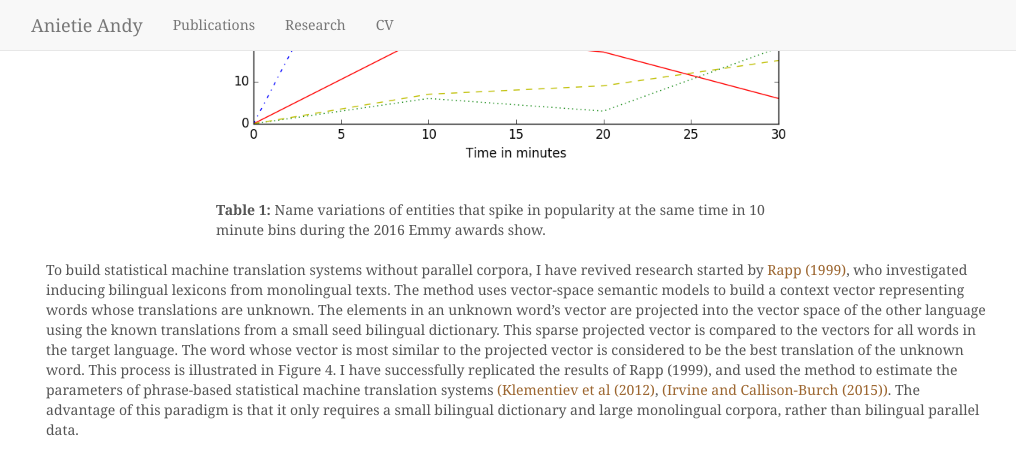
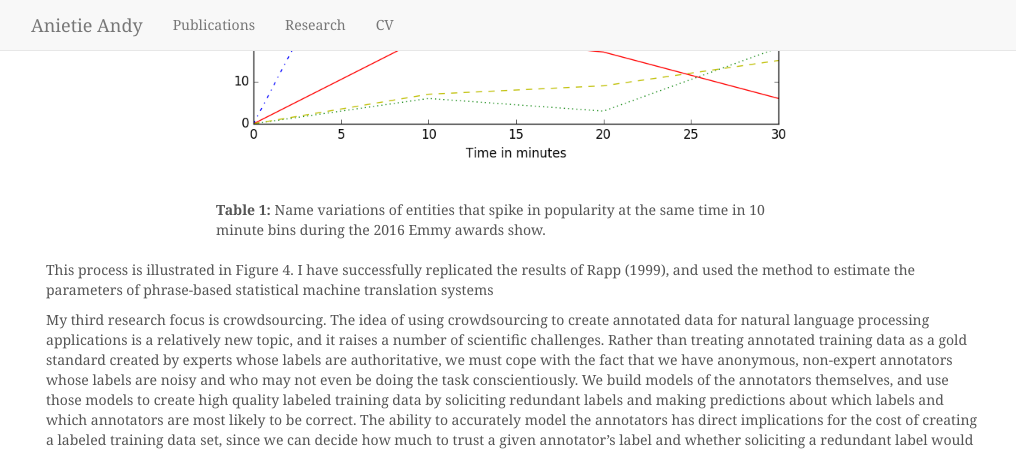
Before and after one commit to anietieandy/anietieandy.github.io, a Jekyll site: the page built from research.md, in a window 1280 px wide and 1400 px high, scrolled down 1336 px. Shown: the top 452 px of the window, without its empty margins (124-1140 px from the left). Built offline with Jekyll 4.4.1, drawn with Linux system fonts in a browser that asks for light colours; nearby versions of some CDN libraries; some of the changed text lies outside the part shown.

Commit message:
updated research.md

```diff
--- a/research.md
+++ b/research.md
@@ -187,40 +187,40 @@
 <!--Like other statistical NLP systems and machine learning applications, the  performance of statistical machine translation improves as more training data is used.   For a few language pairs, we have tremendous amounts of training data --  I created a French-English parallel corpus with nearly 1 billion words on  each side, the DARPA GALE program produced Arabic-English and Chinese-English parallel corpora with 250 million words in each language, and we have somewhere on the order of 50--100 million words worth of parallel data for the official languages of the European Union.  However, for most language pairs, we have comparatively tiny amounts of bilingual training data, which means that current statistical machine translation techniques will not work.  -->
 
 
-To build statistical machine translation systems without parallel corpora, I have revived research started by <a href="http://www.aclweb.org/anthology/P/P99/P99-1067.pdf">Rapp (1999)</a>, who investigated  inducing bilingual lexicons from monolingual texts.  The method uses vector-space semantic models to build a context vector representing words whose  translations are unknown.  The elements in an unknown word's vector are projected into the vector space of the other language using the known translations from a small seed bilingual dictionary.  This sparse projected vector is compared to the vectors for all words in the target language.  The word whose vector is most similar to the projected vector is considered to be the best translation of the unknown word.  This process is illustrated in Figure 4.  I have successfully replicated the results of Rapp (1999), and used the method to estimate the parameters of phrase-based statistical machine translation systems
-<a href="#toward-statistical-machine-translation-without-parallel-corpora">(Klementiev et al (2012)</a>, <a href="#end-to-end-smt-with-zero-or-small-bitexts">(Irvine and Callison-Burch (2015))</a>.  The advantage of this paradigm is that it only requires a small bilingual dictionary and large monolingual corpora, rather than bilingual parallel data.
+<!--To build statistical machine translation systems without parallel corpora, I have revived research started by <a href="http://www.aclweb.org/anthology/P/P99/P99-1067.pdf">Rapp (1999)</a>, who investigated  inducing bilingual lexicons from monolingual texts.  The method uses vector-space semantic models to build a context vector representing words whose  translations are unknown.  The elements in an unknown word's vector are projected into the vector space of the other language using the known translations from a small seed bilingual dictionary.  This sparse projected vector is compared to the vectors for all words in the target language.  The word whose vector is most similar to the projected vector is considered to be the best translation of the unknown word.-->  This process is illustrated in Figure 4.  I have successfully replicated the results of Rapp (1999), and used the method to estimate the parameters of phrase-based statistical machine translation systems
+<!--<a href="#toward-statistical-machine-translation-without-parallel-corpora">(Klementiev et al (2012)</a>, <a href="#end-to-end-smt-with-zero-or-small-bitexts">(Irvine and Callison-Burch (2015))</a>.  The advantage of this paradigm is that it only requires a small bilingual dictionary and large monolingual corpora, rather than bilingual parallel data.-->
 
 
-My students and I have examined combining a diverse set of monolingually-derived signals of translation equivalence ([Irvine and Callison-Burch (2013)](#supervised-bilingual-lexicon-induction)). In addition to vector space models, we have incorporated a diverse set of signals including temporal similarity (Figure 5), orthographic similarity,  and topical similarity.  Table 3 shows examples of the highest ranking English translations of 5 Spanish words for several of our signals of translation equivalence.  Each signal produces different types of errors.(For instance, using topic similarity, *montana, miley*, and *hannah* are ranked highly as candidate translations of the Spanish word *montana*.
-The TV character Hannah Montana is played by actress Miley Cyrus, so the topic similarity between these words makes sense.)
+<!--My students and I have examined combining a diverse set of monolingually-derived signals of translation equivalence ([Irvine and Callison-Burch (2013)](#supervised-bilingual-lexicon-induction)). In addition to vector space models, we have incorporated a diverse set of signals including temporal similarity (Figure 5), orthographic similarity,  and topical similarity.  Table 3 shows examples of the highest ranking English translations of 5 Spanish words for several of our signals of translation equivalence.  Each signal produces different types of errors.(For instance, using topic similarity, *montana, miley*, and *hannah* are ranked highly as candidate translations of the Spanish word *montana*.-->
+<!--The TV character Hannah Montana is played by actress Miley Cyrus, so the topic similarity between these words makes sense.)-->
 
 
-<div class="hidden-sm hidden-xs">
-<div class="pull-right" style="margin-bottom: 20px; width: 50%; max-width: 400px">
-<img src="figures/research-statement/ranked-translations.jpg" alt="Table 3: Examples of translation candidates ranked using contextual  similarity, temporal similarity, orthographic similarity and topic similarity. The correct English translations, when found, are bolded." class="img-responsive" /><br />
-<b>Table 3:</b> Examples of translation candidates ranked using contextual  similarity, temporal similarity, orthographic similarity and topic similarity. The correct English translations, when found, are bolded.
-</div>
-</div>
-<div class="visible-sm visible-xs">
-<div class="pull-right" style="margin-bottom: 20px; width: 100%; max-width: 400px">
-<img src="figures/research-statement/ranked-translations.jpg" alt="Table 3: Examples of translation candidates ranked using contextual  similarity, temporal similarity, orthographic similarity and topic similarity. The correct English translations, when found, are bolded." class="img-responsive" /><br />
-<b>Table 3:</b> Examples of translation candidates ranked using contextual  similarity, temporal similarity, orthographic similarity and topic similarity. The correct English translations, when found, are bolded.
-</div>
-</div>
+<!--<div class="hidden-sm hidden-xs">-->
+<!--<div class="pull-right" style="margin-bottom: 20px; width: 50%; max-width: 400px">-->
+<!--<img src="figures/research-statement/ranked-translations.jpg" alt="Table 3: Examples of translation candidates ranked using contextual  similarity, temporal similarity, orthographic similarity and topic similarity. The correct English translations, when found, are bolded." class="img-responsive" /><br />-->
+<!--<b>Table 3:</b> Examples of translation candidates ranked using contextual  similarity, temporal similarity, orthographic similarity and topic similarity. The correct English translations, when found, are bolded.-->
+<!--</div>-->
+<!--</div>-->
+<!--<div class="visible-sm visible-xs">-->
+<!--<div class="pull-right" style="margin-bottom: 20px; width: 100%; max-width: 400px">-->
+<!--<img src="figures/research-statement/ranked-translations.jpg" alt="Table 3: Examples of translation candidates ranked using contextual  similarity, temporal similarity, orthographic similarity and topic similarity. The correct English translations, when found, are bolded." class="img-responsive" /><br />-->
+<!--<b>Table 3:</b> Examples of translation candidates ranked using contextual  similarity, temporal similarity, orthographic similarity and topic similarity. The correct English translations, when found, are bolded.-->
+<!--</div>-->
+<!--</div>-->
 
-My group has conducted a study of bilingual lexicon induction on a wide range of languages and data sizes ([Irvine and Callison-Burch (accepted)](#discriminative-bilingual-lexicon-induction)). We examine translation into  English from 25 foreign languages: Albanian, Azeri, Bengali, Bosnian, Bulgarian, Cebuano, Gujarati, Hindi, Hungarian, Indonesian, Latvian, Nepali, Romanian, Serbian, Slovak, Somali, Spanish, Swedish, Tamil, Telugu, Turkish, Ukrainian, Uzbek, Vietnamese and Welsh.  Rather than testing solely on high frequency words, as previous research has done, we test on low frequency as well, so that our results are more relevant to statistical machine translation, where systems typically lack translations of rare words that fall outside of their training data.  We systematically explore a wide range of features and phenomena that affect the quality of the translations discovered by bilingual lexicon induction. We give illustrative examples of the highest ranking translations for orthogonal signals of translation equivalence like contextual similarity and temporal similarity.  We analyze the effects of frequency and burstiness, and the sizes of the seed bilingual dictionaries and the monolingual training corpora.  Our model performs better than the previous state-of-the-art matching canonical correlation analysis (MCCA) algorithm, achieving an accuracy of 42% versus MCCA's 15%.
+<!--My group has conducted a study of bilingual lexicon induction on a wide range of languages and data sizes ([Irvine and Callison-Burch (accepted)](#discriminative-bilingual-lexicon-induction)). We examine translation into  English from 25 foreign languages: Albanian, Azeri, Bengali, Bosnian, Bulgarian, Cebuano, Gujarati, Hindi, Hungarian, Indonesian, Latvian, Nepali, Romanian, Serbian, Slovak, Somali, Spanish, Swedish, Tamil, Telugu, Turkish, Ukrainian, Uzbek, Vietnamese and Welsh.  Rather than testing solely on high frequency words, as previous research has done, we test on low frequency as well, so that our results are more relevant to statistical machine translation, where systems typically lack translations of rare words that fall outside of their training data.  We systematically explore a wide range of features and phenomena that affect the quality of the translations discovered by bilingual lexicon induction. We give illustrative examples of the highest ranking translations for orthogonal signals of translation equivalence like contextual similarity and temporal similarity.  We analyze the effects of frequency and burstiness, and the sizes of the seed bilingual dictionaries and the monolingual training corpora.  Our model performs better than the previous state-of-the-art matching canonical correlation analysis (MCCA) algorithm, achieving an accuracy of 42% versus MCCA's 15%.-->
 
 
 
 
 
-My goal is to go beyond simply expanding bilingual dictionaries so that we can use bilingual lexicon induction techniques in order to produce full translations systems.  I am extending the model to translations of phrases (instead of just words), to calculate translation probabilities, and to predict word order of translations.  My research has been supported by two DARPA grants -- a $500k follow-on grant to my participation in the DARPA Computer Science Study Group, and a new $450k multi-year DARPA LORELEI project.
+<!--My goal is to go beyond simply expanding bilingual dictionaries so that we can use bilingual lexicon induction techniques in order to produce full translations systems.  I am extending the model to translations of phrases (instead of just words), to calculate translation probabilities, and to predict word order of translations.  My research has been supported by two DARPA grants -- a $500k follow-on grant to my participation in the DARPA Computer Science Study Group, and a new $450k multi-year DARPA LORELEI project.-->
 
 
 
 
 
-## Crowdsourcing
+<!--## Crowdsourcing-->
 
 My third research focus is crowdsourcing.  The idea of using crowdsourcing to create annotated data for natural language processing applications is a relatively new topic, and it raises a number of scientific challenges. Rather than treating annotated training data as a gold standard created by experts whose labels are authoritative, we must cope with the fact that we have anonymous, non-expert annotators whose labels are noisy and who may not even be doing the task conscientiously. We build models of the annotators themselves, and use those models to create high quality labeled training data by soliciting redundant labels and making predictions about which labels and which annotators are most likely to be correct. The ability to accurately model the annotators has direct implications for the cost of creating a labeled training data set, since we can decide how much to trust a given annotator's label and whether soliciting a redundant label would be likely to improve the accuracy.
 
```
